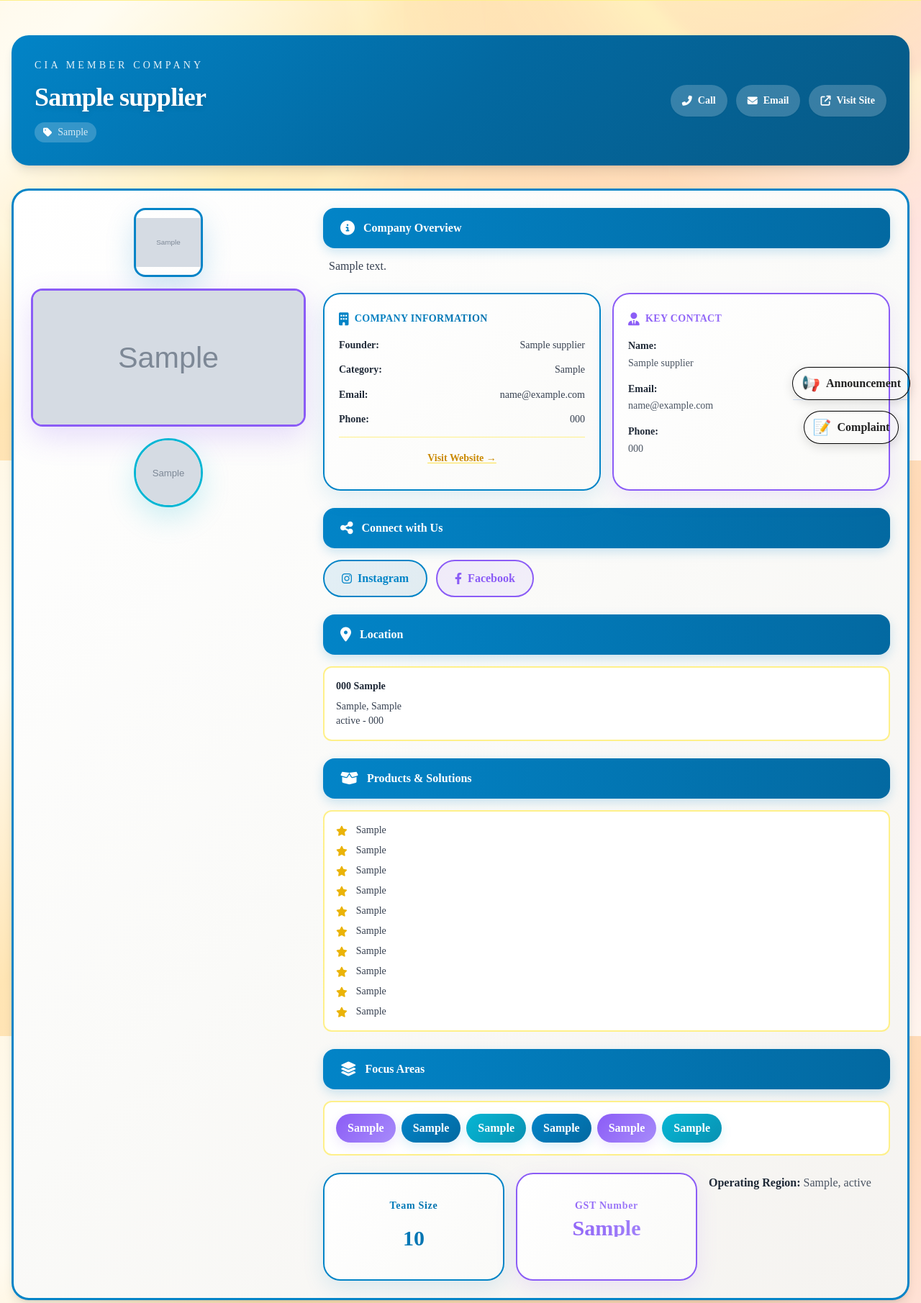
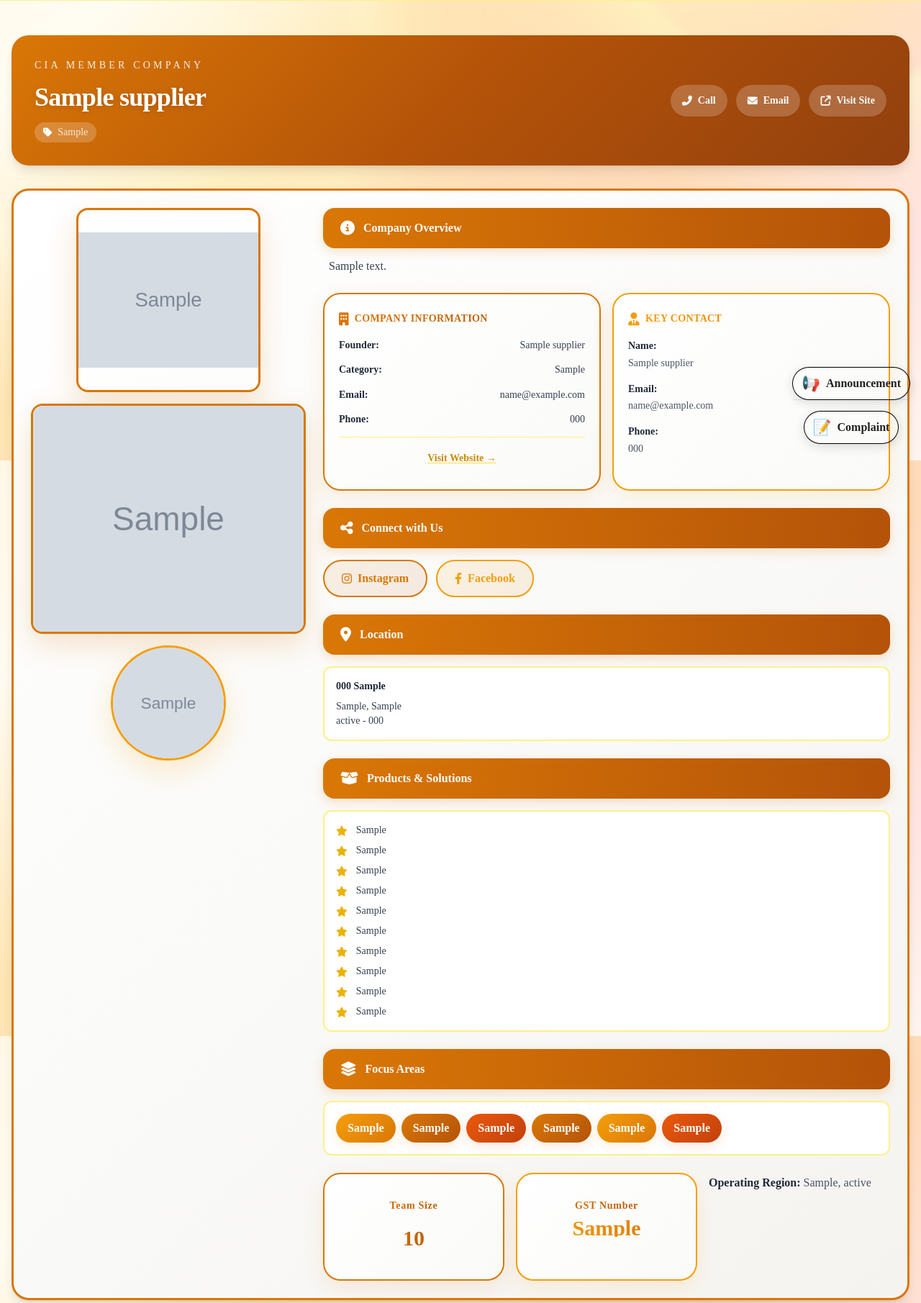
Before and after one commit to techspire01/ciadev, a Django app: a page that uses app/templates/supplier_detail.html in a window 1280 px wide. Shown: the part 160-1971 px from the top of the page at 72% size. Run offline with Django 5.2, Linux system fonts and the light colour scheme; tables that the repository leaves empty hold one stand-in row (values such as "Sample post"); grey boxes marked "Sample" are stand-in pictures; some libraries are stand-ins or nearby versions.

Commit message:
supplier detail color chnaged and need to chnage the fade out

```diff
--- a/app/templates/supplier_detail.html
+++ b/app/templates/supplier_detail.html
@@ -104,31 +104,31 @@
         /* Enhanced container styling */
         .supplier-card {
             background: linear-gradient(135deg, #FFFFFF 0%, #FAFAF8 50%, #F5F3F0 100%);
-            border: 3px solid #0284c7;
+            border: 3px solid #d97706;
             box-shadow:
-                0 0 0 1px #0284c7,
-                0 0 0 2px #0369a1,
-                0 40px 80px -20px rgba(2, 132, 199, 0.2),
-                0 0 60px rgba(2, 132, 199, 0.15),
+                0 0 0 1px #d97706,
+                0 0 0 2px #b45309,
+                0 40px 80px -20px rgba(217, 119, 6, 0.2),
+                0 0 60px rgba(217, 119, 6, 0.15),
                 inset 0 1px 0 rgba(255, 255, 255, 0.9),
-                inset -1px -1px 20px rgba(2, 132, 199, 0.03);
+                inset -1px -1px 20px rgba(217, 119, 6, 0.03);
             transition: all 0.3s ease;
         }
 
         .supplier-card:hover {
             box-shadow:
-                0 0 0 1px #0284c7,
-                0 0 0 2px #0369a1,
-                0 40px 80px -20px rgba(2, 132, 199, 0.3),
-                0 0 80px rgba(2, 132, 199, 0.25),
+                0 0 0 1px #d97706,
+                0 0 0 2px #b45309,
+                0 40px 80px -20px rgba(217, 119, 6, 0.3),
+                0 0 80px rgba(217, 119, 6, 0.25),
                 inset 0 1px 0 rgba(255, 255, 255, 0.9),
-                inset -1px -1px 20px rgba(2, 132, 199, 0.05);
+                inset -1px -1px 20px rgba(217, 119, 6, 0.05);
         }
 
         /* Header section with professional gradient */
         .detail-header {
-            background: linear-gradient(135deg, #0284c7 0%, #0369a1 50%, #075985 100%);
-            box-shadow: 0 20px 60px rgba(2, 132, 199, 0.3);
+            background: linear-gradient(135deg, #d97706 0%, #b45309 50%, #92400e 100%);
+            box-shadow: 0 20px 60px rgba(217, 119, 6, 0.3);
         }
 
         .detail-header h1 {
@@ -139,31 +139,31 @@
         /* Enhanced info cards with varied colors */
         .info-card {
             background: linear-gradient(135deg, #FFFFFF 0%, #FAFAF8 100%);
-            border: 2px solid #0284c7;
+            border: 2px solid #d97706;
             border-radius: 1.5rem;
-            box-shadow: 0 10px 30px rgba(2, 132, 199, 0.12);
+            box-shadow: 0 10px 30px rgba(217, 119, 6, 0.12);
             transition: all 0.3s ease;
             overflow: hidden;
         }
 
         .info-card:hover {
             transform: translateY(-5px);
-            box-shadow: 0 20px 50px rgba(2, 132, 199, 0.2);
-            border-color: #0369a1;
+            box-shadow: 0 20px 50px rgba(217, 119, 6, 0.2);
+            border-color: #b45309;
         }
 
         .info-card:nth-child(2) {
-            border-color: #8b5cf6;
-            box-shadow: 0 10px 30px rgba(139, 92, 246, 0.12);
+            border-color: #f59e0b;
+            box-shadow: 0 10px 30px rgba(245, 158, 11, 0.12);
         }
 
         .info-card:nth-child(2):hover {
-            box-shadow: 0 20px 50px rgba(139, 92, 246, 0.2);
-            border-color: #a78bfa;
+            box-shadow: 0 20px 50px rgba(245, 158, 11, 0.2);
+            border-color: #d97706;
         }
 
         .info-card h5 {
-            background: linear-gradient(90deg, #0284c7, #0369a1);
+            background: linear-gradient(90deg, #d97706, #b45309);
             -webkit-background-clip: text;
             -webkit-text-fill-color: transparent;
             background-clip: text;
@@ -171,7 +171,7 @@
         }
 
         .info-card:nth-child(2) h5 {
-            background: linear-gradient(90deg, #8b5cf6, #a78bfa);
+            background: linear-gradient(90deg, #f59e0b, #d97706);
             -webkit-background-clip: text;
             -webkit-text-fill-color: transparent;
             background-clip: text;
@@ -183,36 +183,36 @@
             align-items: center;
             gap: 0.75rem;
             padding: 1rem 1.5rem;
-            background: linear-gradient(90deg, #0284c7 0%, #0369a1 100%);
+            background: linear-gradient(90deg, #d97706 0%, #b45309 100%);
             border-radius: 1rem;
             color: white;
             font-weight: 700;
-            box-shadow: 0 5px 15px rgba(2, 132, 199, 0.2);
+            box-shadow: 0 5px 15px rgba(217, 119, 6, 0.2);
         }
 
         .section-header:nth-of-type(2) {
-            background: linear-gradient(90deg, #06b6d4 0%, #0891b2 100%);
-            box-shadow: 0 5px 15px rgba(6, 182, 212, 0.2);
+            background: linear-gradient(90deg, #f59e0b 0%, #d97706 100%);
+            box-shadow: 0 5px 15px rgba(245, 158, 11, 0.2);
         }
 
         .section-header:nth-of-type(3) {
-            background: linear-gradient(90deg, #8b5cf6 0%, #a78bfa 100%);
-            box-shadow: 0 5px 15px rgba(139, 92, 246, 0.2);
+            background: linear-gradient(90deg, #ea580c 0%, #c2410c 100%);
+            box-shadow: 0 5px 15px rgba(234, 88, 12, 0.2);
         }
 
         .section-header:nth-of-type(4) {
-            background: linear-gradient(90deg, #ec4899 0%, #f472b6 100%);
-            box-shadow: 0 5px 15px rgba(236, 72, 153, 0.2);
+            background: linear-gradient(90deg, #b45309 0%, #92400e 100%);
+            box-shadow: 0 5px 15px rgba(180, 83, 9, 0.2);
         }
 
         .section-header:nth-of-type(5) {
-            background: linear-gradient(90deg, #10b981 0%, #34d399 100%);
-            box-shadow: 0 5px 15px rgba(16, 185, 129, 0.2);
+            background: linear-gradient(90deg, #d97706 0%, #f59e0b 100%);
+            box-shadow: 0 5px 15px rgba(217, 119, 6, 0.2);
         }
 
         .section-header:nth-of-type(6) {
-            background: linear-gradient(90deg, #e11d48 0%, #f43f5e 100%);
-            box-shadow: 0 5px 15px rgba(225, 29, 72, 0.2);
+            background: linear-gradient(90deg, #ea580c 0%, #d97706 100%);
+            box-shadow: 0 5px 15px rgba(234, 88, 12, 0.2);
         }
 
         .section-header i {
@@ -222,33 +222,33 @@
         /* Featured image styling with varied colors */
         .featured-image {
             border-radius: 2rem;
-            border: 3px solid #0284c7;
-            box-shadow: 0 15px 40px rgba(2, 132, 199, 0.2);
+            border: 3px solid #d97706;
+            box-shadow: 0 15px 40px rgba(217, 119, 6, 0.2);
             transition: all 0.3s ease;
             overflow: hidden;
         }
 
         .featured-image:nth-of-type(2) {
-            border-color: #8b5cf6;
-            box-shadow: 0 15px 40px rgba(139, 92, 246, 0.2);
+            border-color: #f59e0b;
+            box-shadow: 0 15px 40px rgba(245, 158, 11, 0.2);
         }
 
         .featured-image:nth-of-type(3) {
-            border-color: #06b6d4;
-            box-shadow: 0 15px 40px rgba(6, 182, 212, 0.2);
+            border-color: #ea580c;
+            box-shadow: 0 15px 40px rgba(234, 88, 12, 0.2);
         }
 
         .featured-image:hover {
             transform: scale(1.02);
-            box-shadow: 0 25px 60px rgba(2, 132, 199, 0.3);
+            box-shadow: 0 25px 60px rgba(217, 119, 6, 0.3);
         }
 
         .featured-image:nth-of-type(2):hover {
-            box-shadow: 0 25px 60px rgba(139, 92, 246, 0.3);
+            box-shadow: 0 25px 60px rgba(245, 158, 11, 0.3);
         }
 
         .featured-image:nth-of-type(3):hover {
-            box-shadow: 0 25px 60px rgba(6, 182, 212, 0.3);
+            box-shadow: 0 25px 60px rgba(234, 88, 12, 0.3);
         }
 
         /* Product gallery with varied colors and 1:1 aspect ratio */
@@ -406,9 +410,9 @@
 
         /* Social buttons with varied colors */
         .social-btn {
-            background: linear-gradient(135deg, rgba(2, 132, 199, 0.1), rgba(3, 105, 161, 0.1));
-            border: 2px solid #0284c7;
-            color: #0284c7;
+            background: linear-gradient(135deg, rgba(217, 119, 6, 0.1), rgba(180, 83, 9, 0.1));
+            border: 2px solid #d97706;
+            color: #d97706;
             border-radius: 2rem;
             padding: 0.75rem 1.5rem;
             font-weight: 700;
@@ -419,45 +423,45 @@
         }
 
         .social-btn:nth-child(2) {
-            background: linear-gradient(135deg, rgba(139, 92, 246, 0.1), rgba(167, 139, 250, 0.1));
-            border-color: #8b5cf6;
-            color: #8b5cf6;
+            background: linear-gradient(135deg, rgba(245, 158, 11, 0.1), rgba(217, 119, 6, 0.1));
+            border-color: #f59e0b;
+            color: #f59e0b;
         }
 
         .social-btn:hover {
-            background: linear-gradient(135deg, #0284c7, #0369a1);
+            background: linear-gradient(135deg, #d97706, #b45309);
             color: white;
             transform: translateY(-3px);
-            box-shadow: 0 10px 25px rgba(2, 132, 199, 0.3);
+            box-shadow: 0 10px 25px rgba(217, 119, 6, 0.3);
         }
 
         .social-btn:nth-child(2):hover {
-            background: linear-gradient(135deg, #8b5cf6, #a78bfa);
+            background: linear-gradient(135deg, #f59e0b, #d97706);
             color: white;
-            border-color: #a78bfa;
-            box-shadow: 0 10px 25px rgba(139, 92, 246, 0.3);
+            border-color: #d97706;
+            box-shadow: 0 10px 25px rgba(245, 158, 11, 0.3);
         }
 
         /* Tag styling with varied colors */
         .focus-tag {
-            background: linear-gradient(135deg, #0284c7 0%, #0369a1 100%);
+            background: linear-gradient(135deg, #d97706 0%, #b45309 100%);
             color: white;
             padding: 0.5rem 1rem;
             border-radius: 2rem;
             font-weight: 600;
-            box-shadow: 0 5px 15px rgba(2, 132, 199, 0.15);
+            box-shadow: 0 5px 15px rgba(217, 119, 6, 0.15);
             transition: all 0.3s ease;
             display: inline-block;
         }
 
         .focus-tag:nth-child(odd) {
-            background: linear-gradient(135deg, #8b5cf6 0%, #a78bfa 100%);
-            box-shadow: 0 5px 15px rgba(139, 92, 246, 0.15);
+            background: linear-gradient(135deg, #f59e0b 0%, #d97706 100%);
+            box-shadow: 0 5px 15px rgba(245, 158, 11, 0.15);
         }
 
         .focus-tag:nth-child(3n) {
-            background: linear-gradient(135deg, #06b6d4 0%, #0891b2 100%);
-            box-shadow: 0 5px 15px rgba(6, 182, 212, 0.15);
+            background: linear-gradient(135deg, #ea580c 0%, #c2410c 100%);
+            box-shadow: 0 5px 15px rgba(234, 88, 12, 0.15);
         }
 
         .focus-tag:hover {
@@ -468,40 +472,40 @@
         /* Stat cards with varied color gradients */
         .stat-card {
             background: linear-gradient(135deg, #FFFFFF 0%, #FAFAF8 100%);
-            border: 2px solid #0284c7;
+            border: 2px solid #d97706;
             border-radius: 1.5rem;
             padding: 2rem;
             text-align: center;
             transition: all 0.3s ease;
-            box-shadow: 0 10px 30px rgba(2, 132, 199, 0.12);
+            box-shadow: 0 10px 30px rgba(217, 119, 6, 0.12);
             user-select: none;
         }
 
         .stat-card:nth-child(2) {
-            border-color: #8b5cf6;
-            box-shadow: 0 10px 30px rgba(139, 92, 246, 0.12);
+            border-color: #f59e0b;
+            box-shadow: 0 10px 30px rgba(245, 158, 11, 0.12);
         }
 
         .stat-card:nth-child(3) {
-            border-color: #06b6d4;
-            box-shadow: 0 10px 30px rgba(6, 182, 212, 0.12);
+            border-color: #ea580c;
+            box-shadow: 0 10px 30px rgba(234, 88, 12, 0.12);
         }
 
         .stat-card:hover {
             transform: translateY(-5px);
-            box-shadow: 0 20px 50px rgba(2, 132, 199, 0.2);
+            box-shadow: 0 20px 50px rgba(217, 119, 6, 0.2);
         }
 
         .stat-card:nth-child(2):hover {
-            box-shadow: 0 20px 50px rgba(139, 92, 246, 0.2);
+            box-shadow: 0 20px 50px rgba(245, 158, 11, 0.2);
         }
 
         .stat-card:nth-child(3):hover {
-            box-shadow: 0 20px 50px rgba(6, 182, 212, 0.2);
+            box-shadow: 0 20px 50px rgba(234, 88, 12, 0.2);
         }
 
         .stat-card p:first-child {
-            background: linear-gradient(90deg, #0284c7, #0369a1);
+            background: linear-gradient(90deg, #d97706, #b45309);
             -webkit-background-clip: text;
             -webkit-text-fill-color: transparent;
             background-clip: text;
@@ -510,15 +514,15 @@
             letter-spacing: 0.05em;
         }
 
-        .stat-card:nth-child(2) p:first-child {
-            background: linear-gradient(90deg, #8b5cf6, #a78bfa);
+        .stat-card p:nth-child(2) {
+            background: linear-gradient(90deg, #f59e0b, #d97706);
             -webkit-background-clip: text;
             -webkit-text-fill-color: transparent;
             background-clip: text;
         }
 
         .stat-card:nth-child(3) p:first-child {
-            background: linear-gradient(90deg, #06b6d4, #0891b2);
+            background: linear-gradient(90deg, #ea580c, #c2410c);
             -webkit-background-clip: text;
             -webkit-text-fill-color: transparent;
             background-clip: text;
@@ -527,7 +531,7 @@
         .stat-card p:last-child {
             font-size: 1.875rem;
             font-weight: 900;
-            background: linear-gradient(90deg, #0284c7, #0369a1);
+            background: linear-gradient(90deg, #d97706, #b45309);
             -webkit-background-clip: text;
             -webkit-text-fill-color: transparent;
             background-clip: text;
@@ -535,14 +539,14 @@
         }
 
         .stat-card:nth-child(2) p:last-child {
-            background: linear-gradient(90deg, #8b5cf6, #a78bfa);
+            background: linear-gradient(90deg, #f59e0b, #d97706);
             -webkit-background-clip: text;
             -webkit-text-fill-color: transparent;
             background-clip: text;
         }
 
         .stat-card:nth-child(3) p:last-child {
-            background: linear-gradient(90deg, #06b6d4, #0891b2);
+            background: linear-gradient(90deg, #ea580c, #c2410c);
             -webkit-background-clip: text;
             -webkit-text-fill-color: transparent;
             background-clip: text;
@@ -657,13 +661,15 @@
                     <!-- Visual Assets (Left Column) -->
                     <aside class="flex flex-col items-center gap-4 lg:col-span-1">
                         {% if supplier.logo_url %}
-                        <img src="{{ supplier.logo_url }}" alt="{{ supplier.name }} logo" class="featured-image h-24 w-24 rounded-2xl object-contain">
+                        <div class="w-full flex items-center justify-center">
+                            <img src="{{ supplier.logo_url }}" alt="{{ supplier.name }} logo" class="featured-image h-64 w-64 rounded-2xl object-contain">
+                        </div>
                         {% endif %}
                         {% if supplier.image_url %}
-                        <img src="{{ supplier.image_url }}" alt="{{ supplier.name }} facility" class="featured-image h-48 w-full rounded-2xl object-cover">
+                        <img src="{{ supplier.image_url }}" alt="{{ supplier.name }} facility" class="featured-image h-80 w-full rounded-2xl object-cover">
                         {% endif %}
                         {% if supplier.person_image_url %}
-                        <img src="{{ supplier.person_image_url }}" alt="{{ supplier.contact_person_name }}" class="featured-image h-24 w-24 rounded-full object-cover">
+                        <img src="{{ supplier.person_image_url }}" alt="{{ supplier.contact_person_name }}" class="featured-image h-40 w-40 rounded-full object-cover">
                         {% endif %}
                     </aside>
 
```
Also changed, not shown: other parts of app/templates/supplier_detail.html (+20 -16 lines).
